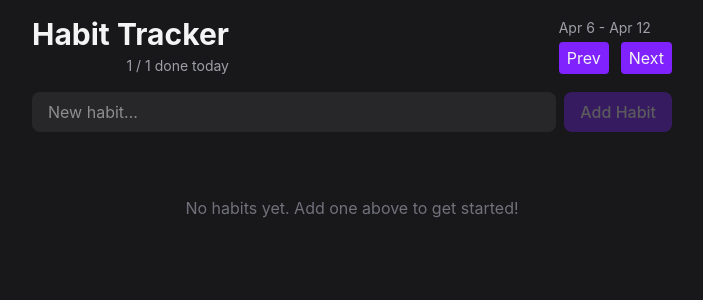
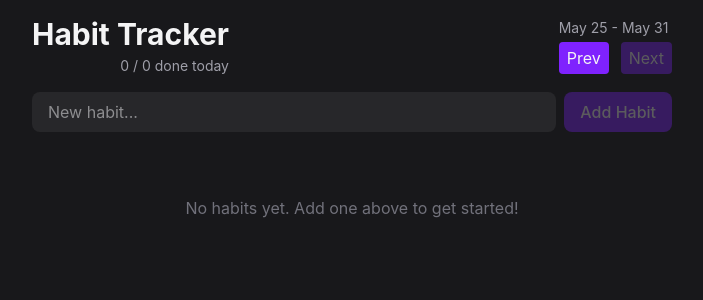
Before and after one commit to CamrynBowWow/habit-tracker, a React (Vite) app: page / in a window 1280 px wide. Shown: the top 300 px of the page, without its empty margins (288-991 px from the left). Built offline with nearby package versions, Linux system fonts and the light colour scheme.

Commit message:
Making UI Reactive Done

```diff
--- a/src/App.tsx
+++ b/src/App.tsx
@@ -1,15 +1,29 @@
+import { useState } from 'react';
 import { HabitForm } from './components/HabitForm';
 import { HabitList } from './components/HabitList';
 import { Header } from './components/Header';
 import { HabitProvider } from './context/HabitProvider';
+import { addWeeks, eachDayOfInterval, endOfWeek, startOfWeek } from 'date-fns';
 
 export default function App() {
+	const [weekOffset, setWeekOffset] = useState(0);
+	const week = addWeeks(new Date(), weekOffset);
+
+	const visibleDates = eachDayOfInterval({
+		start: startOfWeek(week, { weekStartsOn: 1 }),
+		end: endOfWeek(week, { weekStartsOn: 1 }),
+	});
+
 	return (
 		<div className='max-w-2xl mx-auto p-4 flex flex-col gap-4'>
 			<HabitProvider>
-				<Header />
+				<Header
+					visibleDates={visibleDates}
+					onNext={() => setWeekOffset((o) => o + 1)}
+					onPrev={() => setWeekOffset((o) => o - 1)}
+				/>
 				<HabitForm />
-				<HabitList />
+				<HabitList visibleDates={visibleDates} />
 			</HabitProvider>
 		</div>
 	);
--- a/src/components/HabitList.tsx
+++ b/src/components/HabitList.tsx
@@ -1,16 +1,12 @@
 import { useHabits, type Habit } from '../context/useHabits';
 import { Button } from './Button';
-import {
-	eachDayOfInterval,
-	endOfWeek,
-	format,
-	isFuture,
-	isSameDay,
-	startOfWeek,
-	subDays,
-} from 'date-fns';
+import { format, isFuture, isSameDay, subDays } from 'date-fns';
 
-export function HabitList() {
+type HabitListProps = {
+	visibleDates: Date[];
+};
+
+export function HabitList({ visibleDates }: HabitListProps) {
 	const { habits } = useHabits();
 
 	if (habits.length === 0) {
@@ -24,7 +20,7 @@
 	return (
 		<div className='flex flex-col gap-3'>
 			{habits.map((habit) => (
-				<HabitItem key={habit.id} habit={habit} />
+				<HabitItem key={habit.id} habit={habit} visibleDates={visibleDates} />
 			))}
 		</div>
 	);
@@ -32,15 +28,11 @@
 
 type HabitItemProps = {
 	habit: Habit;
+	visibleDates: Date[];
 };
 
-function HabitItem({ habit }: HabitItemProps) {
+function HabitItem({ habit, visibleDates }: HabitItemProps) {
 	const { deleteHabit, toggleHabit } = useHabits();
-
-	const visibleDates = eachDayOfInterval({
-		start: startOfWeek(new Date(), { weekStartsOn: 1 }),
-		end: endOfWeek(new Date(), { weekStartsOn: 1 }),
-	});
 
 	const streak = getStreak(habit.completions);
 
--- a/src/components/Header.tsx
+++ b/src/components/Header.tsx
@@ -1,18 +1,35 @@
+import { format, isToday } from 'date-fns';
+import { useHabits } from '../context/useHabits';
 import { Button } from './Button';
 
-export function Header() {
+type HeaderProps = {
+	visibleDates: Date[];
+	onPrev: () => void;
+	onNext: () => void;
+};
+
+export function Header({ visibleDates, onNext, onPrev }: HeaderProps) {
+	const { habits } = useHabits();
+
+	const doneToday = habits.filter((h) => h.completions.some((c) => isToday(c))).length;
+	const dateRange = `${format(visibleDates[0], 'MMM d')} - ${format(visibleDates.at(-1)!, 'MMM d')}`;
+
 	return (
 		<header className='flex items-center justify-between'>
 			<div className='flex flex-col gap-1 items-end'>
 				<h1 className='text-3xl font-bold'>Habit Tracker</h1>
-				<span className='text-zinc-400 text-sm'>1 / 1 done today</span>
+				<span className='text-zinc-400 text-sm'>
+					{doneToday} / {habits.length} done today
+				</span>
 			</div>
 
 			<div className='flex flex-col gap-1'>
-				<span className='text-zinc-400 text-sm'>Apr 6 - Apr 12</span>
+				<span className='text-zinc-400 text-sm'>{dateRange}</span>
 				<div className='flex items-center gap-3'>
-					<Button>Prev</Button>
-					<Button>Next</Button>
+					<Button onClick={onPrev}>Prev</Button>
+					<Button onClick={onNext} disabled={visibleDates.some((d) => isToday(d))}>
+						Next
+					</Button>
 				</div>
 			</div>
 		</header>
--- /dev/null
+++ b/src/hooks/useLocalStorage.ts
@@ -0,0 +1 @@
+export function useLocalStorage<T>(key: string, initialValue: T) {}
```
